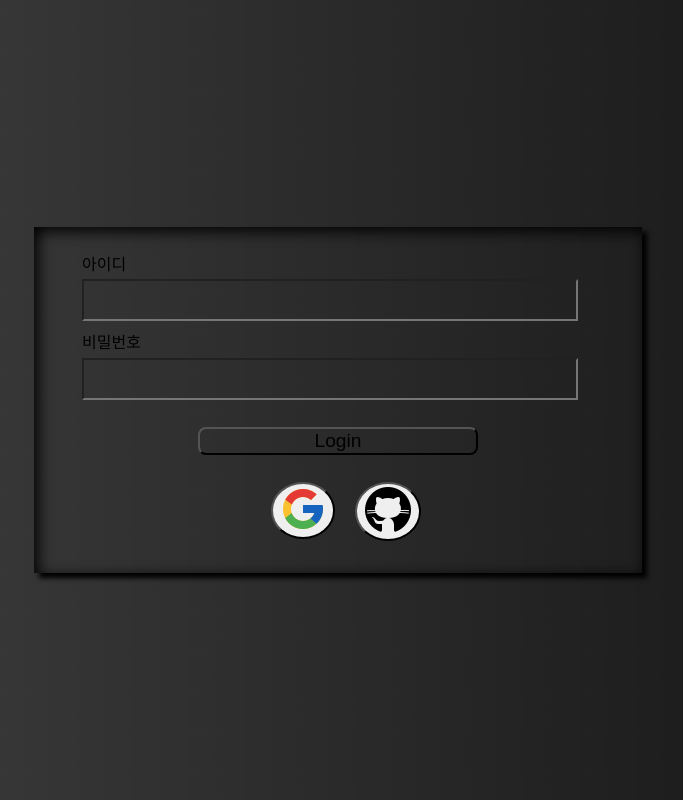
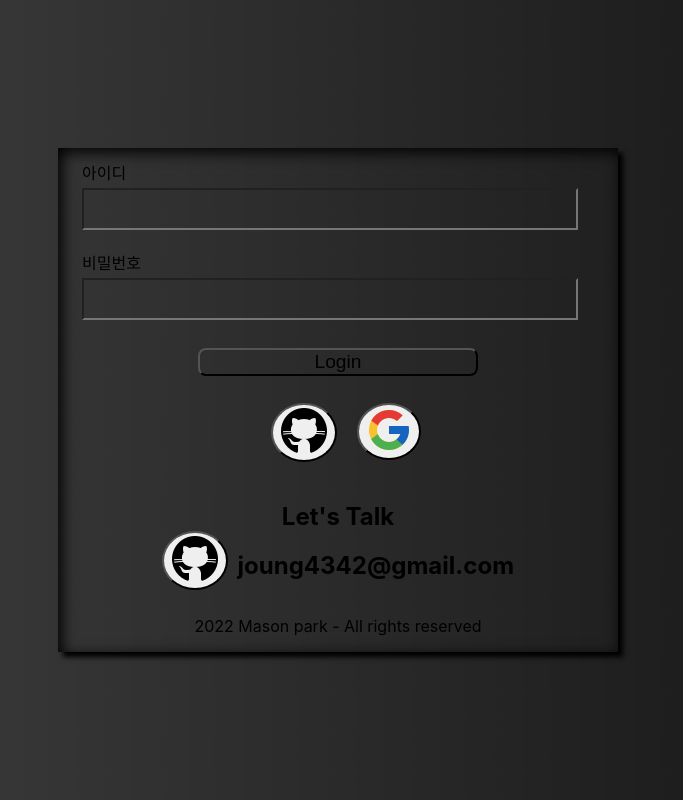
Before and after one commit to joung1010/ts-react-portfolio, a React (Create React App) app: page / in a window 1280 px wide. Shown: the whole page, without its empty margins (302-985 px from the left). Built offline with nearby package versions, Linux system fonts and the light colour scheme.

Commit message:
add footer component

```diff
--- a/src/components/common/color.css
+++ b/src/components/common/color.css
@@ -3,8 +3,10 @@
 @value makerWhite: white;
 
 @value makerLightGrey: #e8e7e6;
+@value makerWhiteGrey: #b3b3b3;
 
 @value makerLightPink: #ffeae8;
+@value makerDarkPink: #ff4e5e;
 
 @value makerGrey: #626262;
 @value makerDarkGrey: #68686850;
--- /dev/null
+++ b/src/components/footer/footer.module.css
@@ -0,0 +1,32 @@
+@value makerDarkPink,makerWhite,makerDarkGrey from '../common/color.css';
+.footer {
+    text-align: center;
+    color:makerWhite ;
+    background: makerDarkGrey;
+    /*background: linear-gradient(59deg, rgba(211,211,211,1) 73%, rgba(232,231,230,1) 85%);*/
+    width: 100%;
+ }
+.title {
+    margin: 0;
+}
+.contact {
+    display: flex;
+    justify-content: center;
+}
+
+.button {
+    outline: 0;
+    border: 2px solid makerDarkPink;
+    border-radius: 50%;
+    cursor: pointer;
+    transition: transform 250ms ease-in;
+}
+.button:hover {
+    transform: scale(1.2);
+}
+.email {
+    margin-left: 0.6rem;
+}
+.contact__rights {
+
+}
--- /dev/null
+++ b/src/components/footer/footer.tsx
@@ -0,0 +1,18 @@
+import React from 'react';
+import styles from './footer.module.css';
+import {Link} from "react-router-dom";
+
+const Footer = () => {
+    return (
+        <footer className={styles.footer}>
+            <h1 className={styles.title}>Let's Talk</h1>
+            <div className={styles.contact}>
+                <a href="https://github.com/joung1010" target="_blank"><button className={styles.button}><img src="images/github.png" alt="github"/></button></a>
+                <h2 className={styles.email}>joung4342@gmail.com</h2>
+            </div>
+            <p className="contact__rights">2022 Mason park - All rights reserved</p>
+        </footer>
+    );
+};
+
+export default Footer;
--- a/src/components/login/login.module.css
+++ b/src/components/login/login.module.css
@@ -3,7 +3,6 @@
 .login {
     width: 35rem;
     display: flex;
-    padding: 1.5rem;
     flex-direction: column;
     background-color: makerDarkGrey;
     -webkit-box-shadow: 5px 5px 5px 0px #000000, inset 4px 4px 15px 0px #000000, -1px -4px 13px 0px rgba(255,255,255,0);
@@ -15,6 +14,7 @@
     width: 100%;
     color: makerWhite;
     margin-left: 1.5rem;
+    margin-top: 0.7rem;
 }
 .input_body > label {
     margin-bottom: 0.3rem;
@@ -40,6 +40,7 @@
     display: flex;
     width: 100%;
     margin: 0;
+    margin-bottom: 2rem;
     padding: 0.5rem;
     justify-content: center;
 }
--- a/src/components/login/login.tsx
+++ b/src/components/login/login.tsx
@@ -1,5 +1,6 @@
 import React from 'react';
 import styles from './login.module.css'
+import Footer from "../footer/footer";
 
 const GOOGLE_IMG = 'images/google.png';
 const GITHUB_IMG = 'images/github.png';
@@ -17,9 +18,10 @@ const Login = () => {
             </div>
             <div className={styles.button_body}><button className={styles.login_button}>Login</button></div>
             <ul className={styles.login_img}>
+                <li><button className={styles.button}><img src={GITHUB_IMG} alt="github"/></button></li>
                 <li><button className={styles.button}><img src={GOOGLE_IMG} alt="google"/></button></li>
-                <li><button className={styles.button}><img src={GITHUB_IMG} alt="google"/></button></li>
             </ul>
+            <Footer/>
         </section>
     );
 };
```
